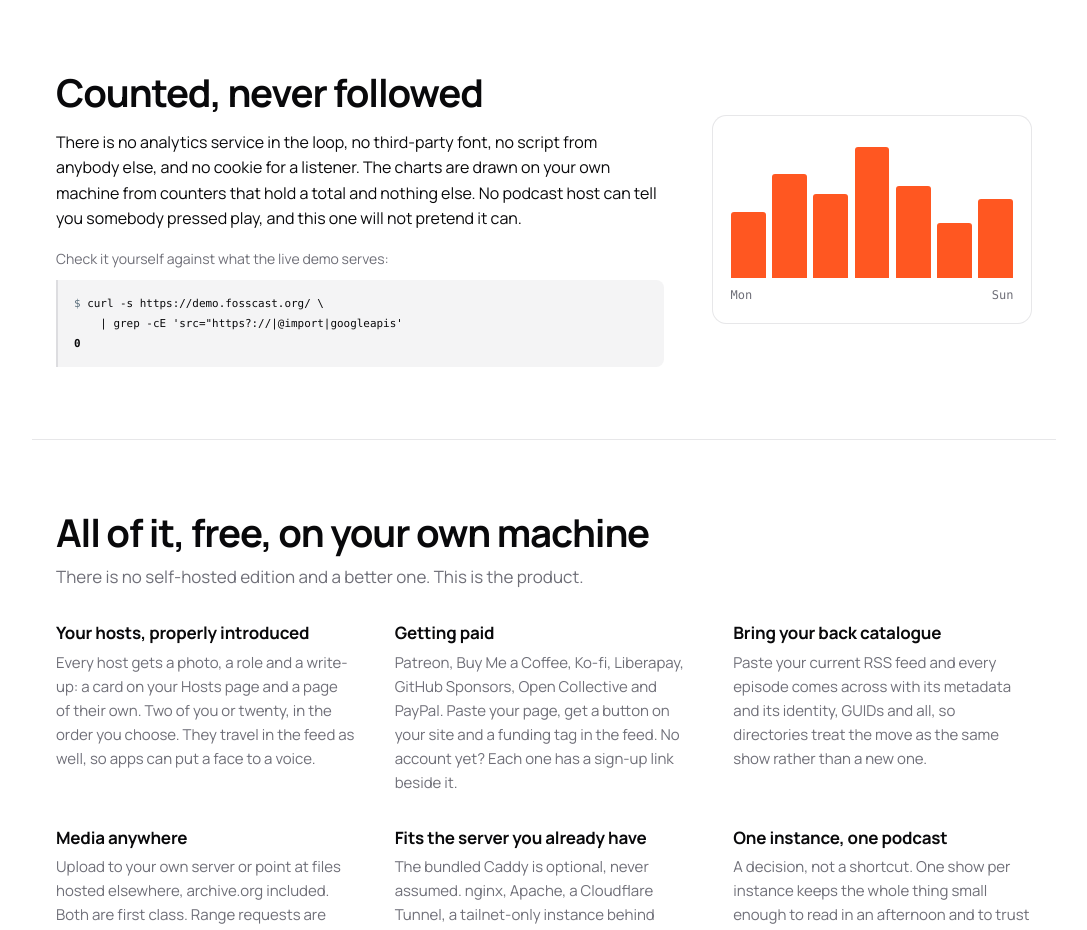
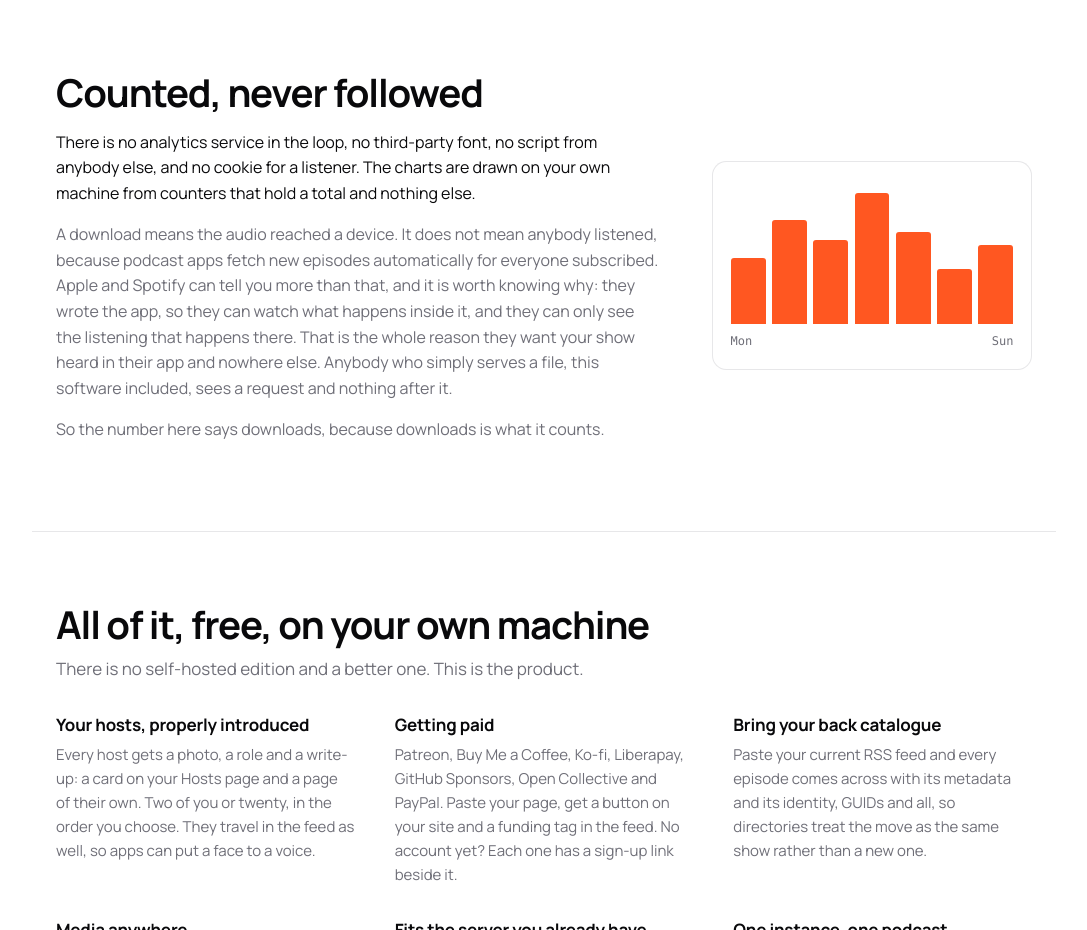
Before and after one commit to lightmorphic/fosscast, a plain HTML site: page site/index.html in a window 1280 px wide. Shown: the part 1840-2770 px from the top of the page, without its empty margins (96-1183 px from the left). Drawn offline with Linux system fonts and the light colour scheme; files that its build step writes are made by us from their sources; files whose address does not match are found by name.

Commit message:
The honest version of who can tell that somebody listened
The shell command came off the page. It was a good receipt on a page
built out of receipts and it is out of place on one built to be looked
at, and it asks more of a reader than it gives back.

The claim beside it was also not quite true. "No podcast host can tell
you somebody pressed play" is right about anybody serving a file and
wrong about Apple and Spotify, who can, and the reason is the
interesting part: they wrote the app, so they can watch what happens
inside it, and only there. That is the whole argument for wanting your
show heard in their app and nowhere else. The page says that now,
plainly, and then says what its own number actually counts.

```diff
--- a/site/css/marketing.css
+++ b/site/css/marketing.css
@@ -254,12 +254,11 @@ main > section:last-child { border-bottom: 0; }
   align-items: center;
 }
 /* A grid child sizes to its widest unbreakable content unless it is
-   told it may shrink. The shell block below holds a line that cannot
-   wrap, so without this it pushes the whole page sideways on a phone. */
+   told it may shrink, and the file at the foot of the page is full of
+   lines that cannot wrap. */
 .counted > *, .install > *, .stage-inner > *, .step, .control { min-width: 0; }
 .counted p { color: var(--muted-fg); }
 .counted h2 + p { color: inherit; }
-.counted-proof { font-size: 0.875rem; margin-bottom: 0.6rem; }
 .counted-chart {
   border: 1px solid var(--rule);
   border-radius: 0.9rem;
@@ -271,17 +270,6 @@ main > section:last-child { border-bottom: 0; }
 .chart-bars.in i { transition: height 0.9s cubic-bezier(0.2, 0.7, 0.2, 1); }
 .chart-legend { display: flex; justify-content: space-between; margin-top: 0.5rem; font-size: 0.75rem; color: var(--muted-fg); font-family: var(--mono); }
 
-.shell {
-  margin: 0; padding: 0.85rem 1rem;
-  border-left: 2px solid var(--rule);
-  background: var(--muted);
-  border-radius: 0 0.5rem 0.5rem 0;
-  font-family: var(--mono); font-size: 0.78125rem; line-height: 1.6;
-  overflow-x: auto; white-space: pre; max-width: 100%;
-}
-.shell code { font-family: inherit; background: none; padding: 0; }
-.shell .p { color: var(--comment); user-select: none; }
-.shell .o { color: var(--fg); font-weight: 600; }
 
 /* ------------------------------------------------------- what you get */
 
--- a/site/index.html
+++ b/site/index.html
@@ -373,13 +373,18 @@
       <p>There is no analytics service in the loop, no third-party font,
       no script from anybody else, and no cookie for a listener. The
       charts are drawn on your own machine from counters that hold a
-      total and nothing else. No podcast host can tell you somebody
-      pressed play, and this one will not pretend it can.</p>
-      <p class="counted-proof">Check it yourself against what the live
-      demo serves:</p>
-      <pre class="shell"><code><span class="p">$</span> curl -s https://demo.fosscast.org/ \
-    | grep -cE 'src="https?://|@import|googleapis'
-<span class="o">0</span></code></pre>
+      total and nothing else.</p>
+      <p>A download means the audio reached a device. It does not mean
+      anybody listened, because podcast apps fetch new episodes
+      automatically for everyone subscribed. Apple and Spotify can tell
+      you more than that, and it is worth knowing why: they wrote the
+      app, so they can watch what happens inside it, and they can only
+      see the listening that happens there. That is the whole reason
+      they want your show heard in their app and nowhere else. Anybody
+      who simply serves a file, this software included, sees a request
+      and nothing after it.</p>
+      <p>So the number here says downloads, because downloads is what it
+      counts.</p>
     </div>
     <div class="counted-chart" aria-hidden="true">
       <div class="chart-bars" id="chart-bars"></div>
```
